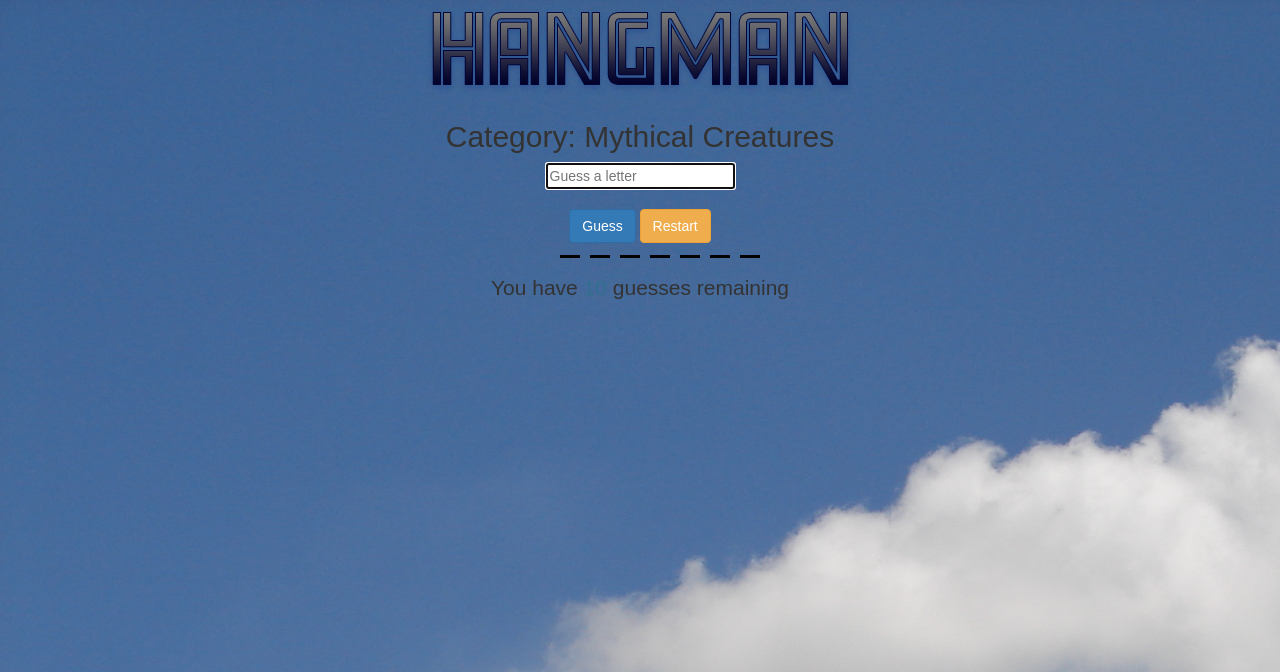
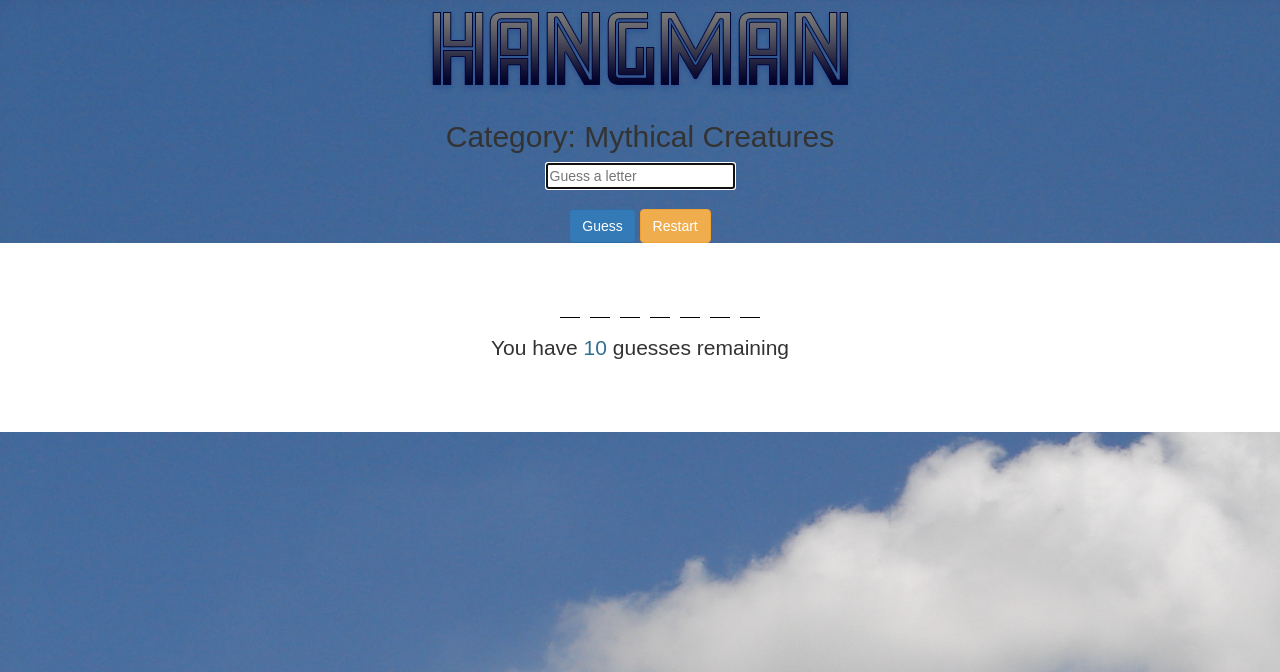
Before and after one commit to DavidGuben/Week-3-game, a PHP site: page / in a window 1280 px wide. Shown: the top 672 px of the page. Run offline with PHP 8.4, Linux system fonts and the light colour scheme.

Commit message:
finalizing css and syntax

```diff
--- a/assets/css/style.css
+++ b/assets/css/style.css
@@ -3,30 +3,43 @@ body {
     text-align:center;
     background-image:url("../images/sky.jpg");
 }
+
  .letter {
     display: inline-block;
     list-style: none;
     width: 20px;
     margin: 0 5px;
-    border-bottom: 3px solid black;
+    border-bottom: 1px solid black;
     text-align: center;
-    color: white;
 }
+
+#letters {
+    margin-top: 10px;
+}
+
 .current-word {
     list-style: none;
 }
 .output {
     opacity: 0;
+    transition: opacity 1s ease;
 }
 .correct {
-    background-color: green;
-    border-radius:10px;
+    background-color: blue;
+}
+.error {
+    color: red;
+    opacity: 1;
+}
+.warning {
+    color: orange;
+    opacity: 1;
+}
+.win {
+    color: green;
+    opacity: 1;
 }
 #outputContainer {
     background-color:white;
-    padding: 20px;
-    font-weight:bold;
+    padding:50px;
 }
-ul {
-    list-style: none;
-}
--- a/index.html
+++ b/index.html
@@ -19,11 +19,11 @@
     <button id="restart" name="restart" type="button" class="btn btn-warning">Restart</button>
 
     <br/>
-
+    <div id="outputContainer">
     <ul id="letters"></ul>
     <p id="man" class="lead"></p>
     <p id="output" class="output"></p>
-
+    </div>
     <script src="assets/javascript/game.js"></script>
 </body>
 </html>
```
